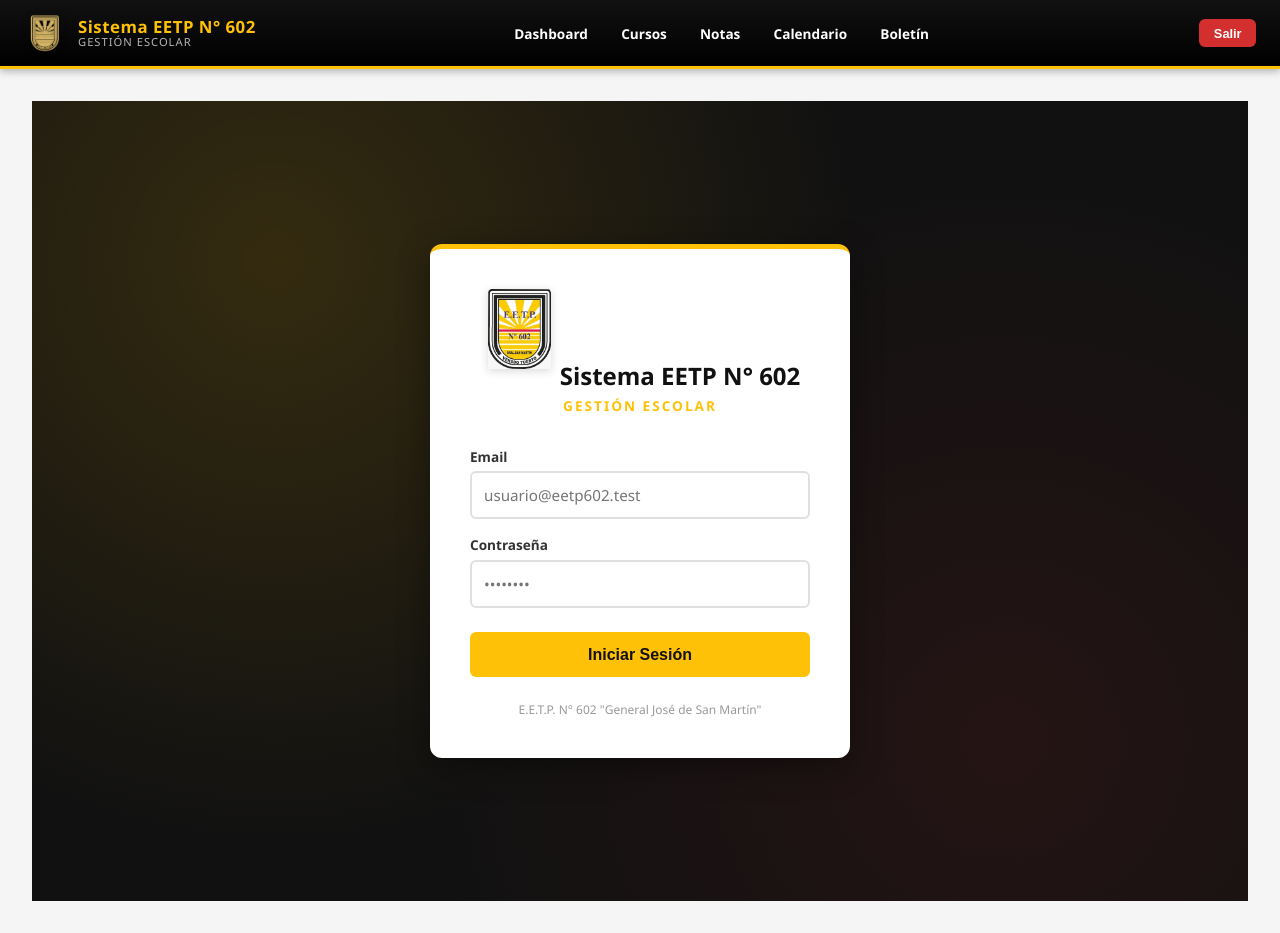
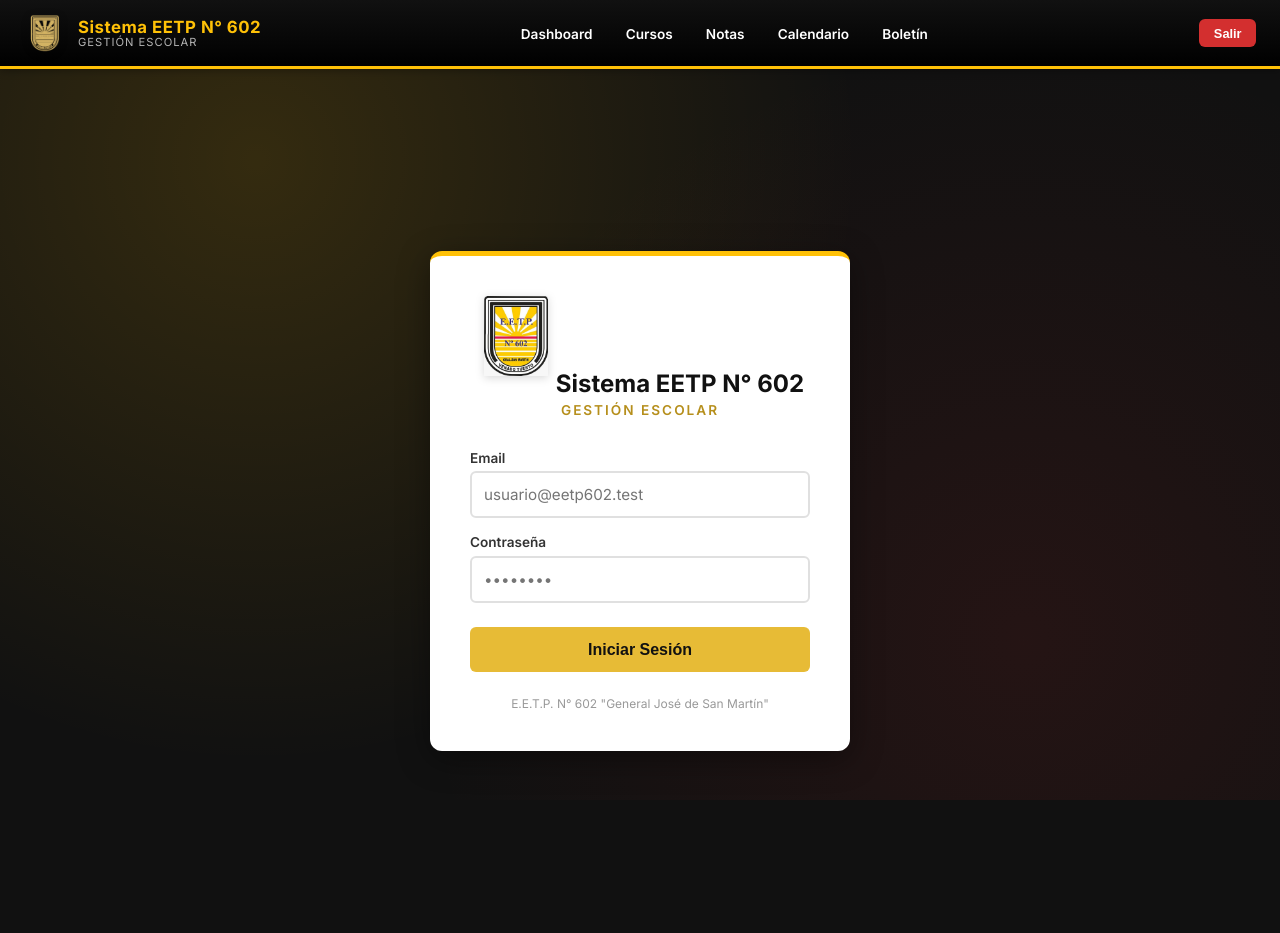
Before and after one commit to MarcosALedesma/compe, an Angular app in the folder frontend/: page /login in a window 1280 px wide. After the commit the page ends 800 px from the top, so only its background shows below. Built offline with nearby package versions, Linux system fonts and the light colour scheme.

Commit message:
arreglos de estilos

```diff
--- a/frontend/src/app/features/auth/login.component.ts
+++ b/frontend/src/app/features/auth/login.component.ts
@@ -46,10 +46,6 @@ import { Router } from '@angular/router';
       display: flex;
       justify-content: center;
       align-items: center;
-      background:
-        radial-gradient(circle at 20% 20%, rgba(255, 193, 7, 0.15), transparent 50%),
-        radial-gradient(circle at 80% 80%, rgba(211, 47, 47, 0.1), transparent 50%),
-        #111;
       padding: 1rem;
     }
     .login-card {
@@ -76,7 +72,7 @@ import { Router } from '@angular/router';
     }
     .login-subtitle {
       margin: 0.25rem 0 0;
-      color: #FFC107;
+      color: #b68f1c;
       font-weight: 600;
       font-size: 0.85rem;
       text-transform: uppercase;
@@ -101,7 +97,7 @@ import { Router } from '@angular/router';
       box-shadow: 0 0 0 3px rgba(255, 193, 7, 0.2);
     }
     .btn-login {
-      background: #FFC107;
+      background: #e7bb36;
       color: #111;
       border: none;
       padding: 0.85rem;
--- a/frontend/src/app/shared/components/navbar.component.ts
+++ b/frontend/src/app/shared/components/navbar.component.ts
@@ -9,7 +9,7 @@ import { AuthService } from '../../core/services/auth.service';
   imports: [CommonModule, RouterModule],
   template: `
     <nav class="navbar-institucional">
-      <a routerLink="/dashboard" class="brand">
+      <a routerLink="/dashboard" class="brand" (click)="menuOpen = false">
         <img src="/escudo-minimalista.png" alt="Escudo EETP 602" class="brand-logo">
         <div class="brand-text">
           <span class="brand-title">Sistema EETP N° 602</span>
@@ -30,15 +30,22 @@ import { AuthService } from '../../core/services/auth.service';
         <li *ngIf="rol === 'docente'"><a routerLink="/asistencia" routerLinkActive="active" (click)="menuOpen = false">Asistencia</a></li>
         <li><a routerLink="/calendario" routerLinkActive="active" (click)="menuOpen = false">Calendario</a></li>
         <li><a routerLink="/boletin" routerLinkActive="active" (click)="menuOpen = false">Boletín</a></li>
+
+        <!-- Botón Salir DENTRO del menú hamburguesa (solo visible en mobile) -->
+        <li class="mobile-only">
+          <span class="user-email-mobile">{{ userEmail }}</span>
+          <button (click)="logout()" class="btn-logout-mobile">Salir</button>
+        </li>
       </ul>
 
+      <!-- Info de usuario en desktop -->
       <div class="user-info">
         <span>{{ userEmail }}</span>
         <button (click)="logout()" class="btn-logout">Salir</button>
       </div>
     </nav>
   `,
-  styles: [] // Los estilos están en styles.css global
+  styles: [] // Todos los estilos están en styles.css global
 })
 export class NavbarComponent implements OnInit {
   menuOpen = false;
@@ -56,6 +63,7 @@ export class NavbarComponent implements OnInit {
   }
 
   logout() {
+    this.menuOpen = false;
     this.auth.logout();
   }
 }
--- a/frontend/src/styles.css
+++ b/frontend/src/styles.css
@@ -18,23 +18,55 @@
   --gris-texto: #555555;
 
   /* Tipografía */
-  --fuente: 'Segoe UI', Tahoma, Geneva, Verdana, sans-serif;
+  --fuente: 'Inter', 'Segoe UI', Tahoma, Geneva, Verdana, sans-serif;
   --radio: 8px;
   --sombra: 0 2px 8px rgba(0, 0, 0, 0.08);
   --sombra-fuerte: 0 4px 16px rgba(0, 0, 0, 0.15);
+
+  /* Degrade */
+  --degrade1:
+        radial-gradient(circle at 20% 20%, rgba(255, 193, 7, 0.15), transparent 50%),
+        radial-gradient(circle at 80% 80%, rgba(211, 47, 47, 0.1), transparent 50%),
+        #111;
+
 }
 
 * {
   box-sizing: border-box;
 }
 
+
+/* ============================================
+   Fix para que app-root ocupe toda la pantalla
+   ============================================ */
 html, body {
-  margin: 0;
-  padding: 0;
+  margin: 0 !important;
+  padding: 0 !important;
+  height: 100% !important;
+  min-height: 100vh;
+  overflow-x: hidden;
   font-family: var(--fuente);
-  background: var(--gris-claro);
+  background: var(--degrade1);
   color: #333;
-  min-height: 100vh;
+}
+
+app-root {
+  display: flex !important;
+  flex-direction: column;
+  min-height: 100vh !important;
+  width: 100% !important;
+}
+
+/* El router-outlet no debe generar caja, así los hijos ocupan toda la pantalla */
+router-outlet {
+  display: contents !important;
+}
+
+/* Los hijos directos del app-root (excepto el navbar) se estiran */
+app-root > *:not(.navbar-institucional) {
+  flex: 1;
+  display: flex;
+  flex-direction: column;
 }
 
 /* ============================================
@@ -52,6 +84,7 @@ html, body {
   position: sticky;
   top: 0;
   z-index: 100;
+  flex-shrink: 0;
 }
 
 .navbar-institucional .brand {
@@ -121,7 +154,7 @@ html, body {
   border-color: var(--amarillo);
 }
 
-/* Info de usuario */
+/* Info de usuario (desktop) */
 .navbar-institucional .user-info {
   display: flex;
   align-items: center;
@@ -156,6 +189,44 @@ html, body {
   font-size: 1.25rem;
   cursor: pointer;
   padding: 0.25rem 0.6rem;
+}
+
+/* ============================================
+   Botón Salir DENTRO del menú hamburguesa (mobile)
+   ============================================ */
+.navbar-institucional .nav-links .mobile-only {
+  display: none;
+  flex-direction: column;
+  gap: 0.5rem;
+  padding-top: 1rem;
+  margin-top: 0.5rem;
+  border-top: 1px solid rgba(255, 255, 255, 0.15);
+  align-items: stretch;
+}
+
+.navbar-institucional .nav-links .user-email-mobile {
+  color: rgba(255, 255, 255, 0.6);
+  font-size: 0.75rem;
+  text-align: center;
+  padding: 0.25rem 0;
+  word-break: break-all;
+}
+
+.navbar-institucional .nav-links .btn-logout-mobile {
+  background: var(--rojo);
+  color: var(--blanco);
+  border: none;
+  padding: 0.7rem 1rem;
+  border-radius: 6px;
+  cursor: pointer;
+  font-weight: 700;
+  font-size: 0.9rem;
+  transition: background 0.2s;
+  width: 100%;
+}
+
+.navbar-institucional .nav-links .btn-logout-mobile:hover {
+  background: var(--rojo-oscuro);
 }
 
 /* ============================================
@@ -224,6 +295,7 @@ h1 {
   max-width: 1400px;
   margin: 0 auto;
   padding: 2rem;
+  width: 100%;
 }
 
 /* ============================================
@@ -354,10 +426,12 @@ label {
     padding: 1rem;
     gap: 0.25rem;
     border-top: 2px solid var(--amarillo);
+    box-shadow: 0 8px 16px rgba(0, 0, 0, 0.3);
   }
   .navbar-institucional .nav-links.open { display: flex; }
   .navbar-institucional .nav-links a { width: 100%; }
-  .navbar-institucional .user-info span { display: none; }
+  .navbar-institucional .user-info { display: none !important; }
+  .navbar-institucional .nav-links .mobile-only { display: flex; }
 }
 
 @media (max-width: 600px) {
```
